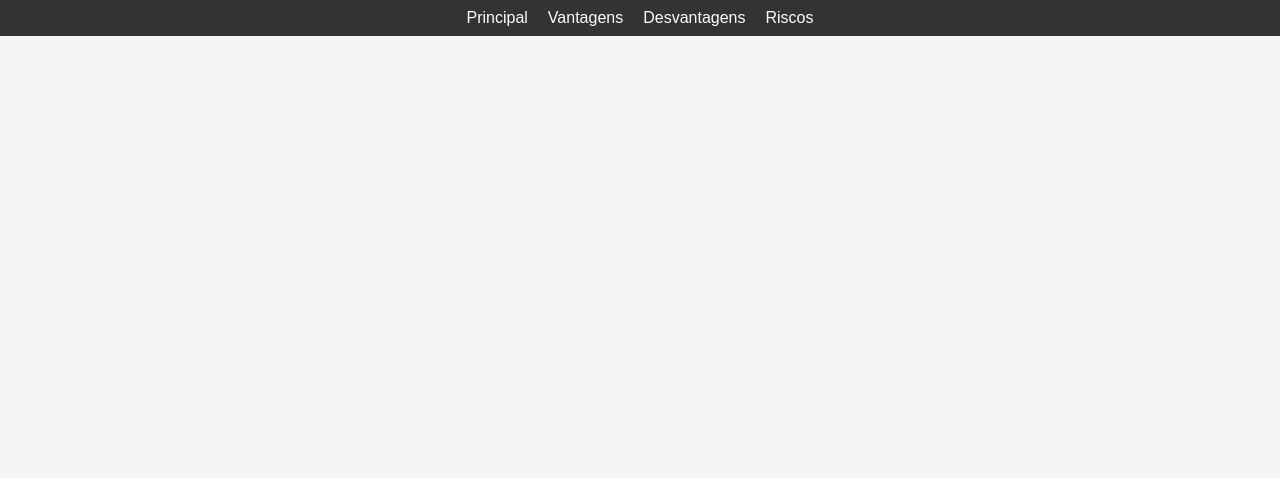
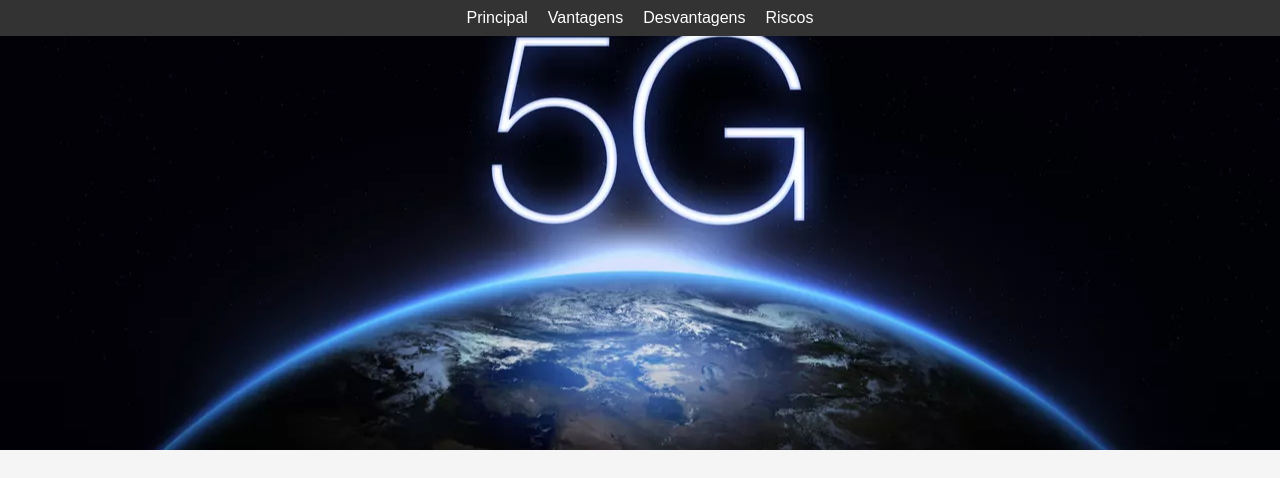
Before and after one commit to igorbatistadev/website-tecnologia-disrupitiva, a plain HTML site: page index.html in a window 1280 px wide. Shown: the top 478 px of the page. Drawn offline with Linux system fonts and the light colour scheme; the site is published under a folder, as on GitHub Pages, so addresses that start at the root find nothing.

Commit message:
Corrige background path github

```diff
--- a/style.css
+++ b/style.css
@@ -179,7 +179,7 @@ nav ul li a:hover {
 
 .header {
   position: relative;
-  background: url('/imgs/rede-5g-beneficios.jpg') no-repeat center top fixed;
+  background: url("imgs/rede-5g-beneficios.jpg") no-repeat center top fixed;
   background-size: cover;
   background-position: center;
   height: 450px;
```
